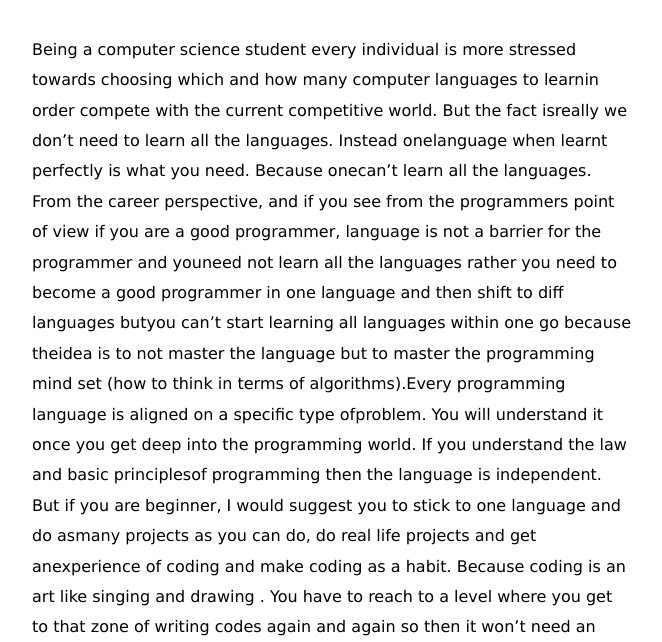
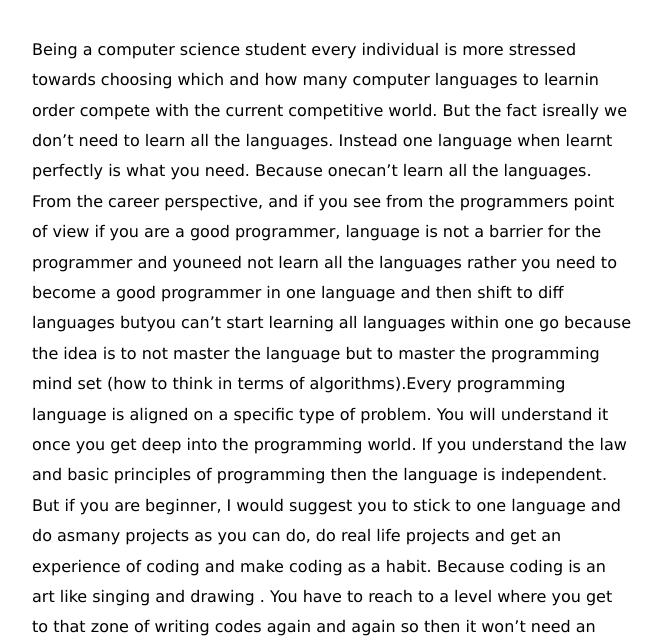
Before and after one commit to doions/anuragjainco, a website: page index.html in a window 1280 px wide. Shown: the part 158-800 px from the top of the page, without its empty margins (26-688 px from the left). Drawn offline with Linux system fonts and the light colour scheme.

Commit message:
space issues

```diff
--- a/index.html
+++ b/index.html
@@ -48,15 +48,15 @@
 	<p>
 		Being a computer science student every individual is more stressed towards choosing which and how many computer
 		languages to learnin order compete with the current competitive world. But the fact isreally we don’t need to
-		learn all the languages. Instead onelanguage when learnt perfectly is what you need. Because onecan’t learn all
+		learn all the languages. Instead one language when learnt perfectly is what you need. Because onecan’t learn all
 		the languages. From the career perspective, and if you see from the programmers point of view if you are a
 		good programmer, language is not a barrier for the programmer and youneed not learn all the languages rather you
 		need to become a good programmer in one language and then shift to diff languages butyou can’t start learning all
-		languages within one go because theidea is to not master the language but to master the programming mind set (how
-		to think in terms of algorithms).Every programming language is aligned on a specific type ofproblem. You will
-		understand it once you get deep into the programming world. If you understand the law and basic principlesof
+		languages within one go because the idea is to not master the language but to master the programming mind set (how
+		to think in terms of algorithms).Every programming language is aligned on a specific type of problem. You will
+		understand it once you get deep into the programming world. If you understand the law and basic principles of
 		programming then the language is independent. But if you are beginner, I would suggest you to stick to one
-		language and do asmany projects as you can do, do real life projects and get anexperience of coding and make
+		language and do asmany projects as you can do, do real life projects and get an experience of coding and make
 		coding as a habit. Because coding is an art like singing and drawing . You have to reach to a level where you get
 		to that zone of writing codes again and again so then it won’t need an effort to make it, it will come naturally
 		where language is not a problem.
```
